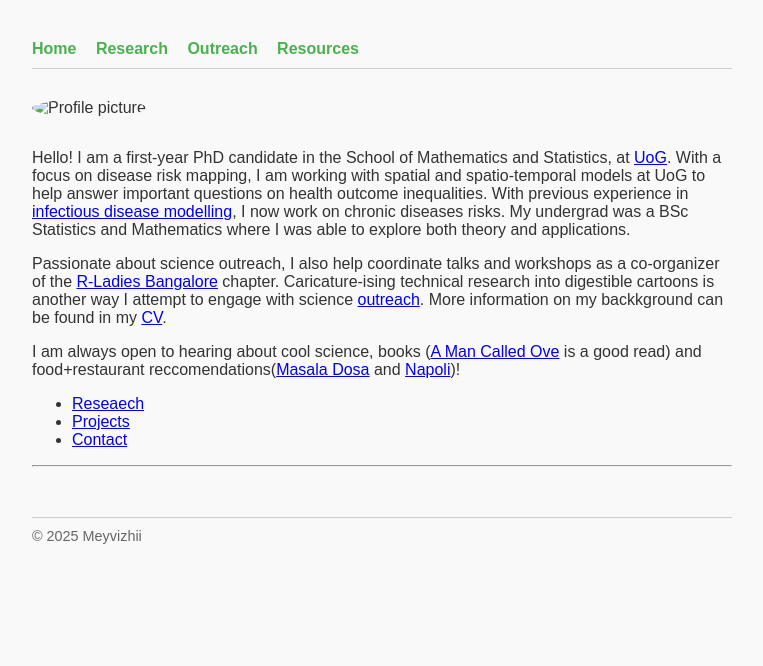
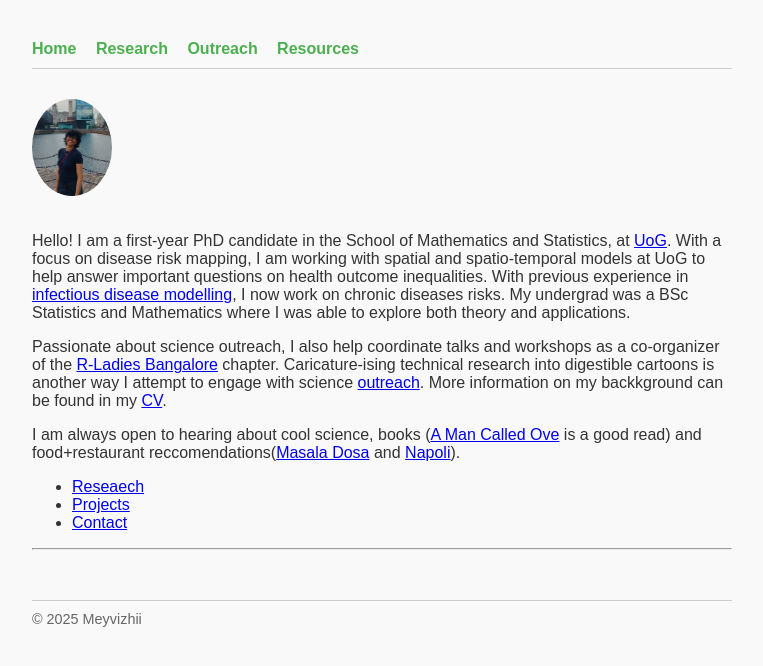
Before and after one commit to meyvizhii/website, a Jekyll site: the page built from index.md, in a window 1280 px wide. Shown: the top 666 px of the page, without its empty margins (258-1021 px from the left). Built offline with Jekyll 4.4.1, drawn with Linux system fonts in a browser that asks for light colours.

Commit message:
Update index.md

```diff
--- a/index.md
+++ b/index.md
@@ -3,14 +3,14 @@ layout: default
 title: Home
 ---
 
-<img src="/assets/mey.jpg" alt="Profile picture" width="80" style="border-radius: 50%; margin-bottom: 1rem;">
+<img src="/mey.jpg" alt="Profile picture" width="80" style="border-radius: 50%; margin-bottom: 1rem;">
 
 
 Hello! I am a first-year PhD candidate in the School of Mathematics and Statistics, at [UoG](https://www.gla.ac.uk/schools/mathematicsstatistics/). With a focus on disease risk mapping, I am working with spatial and spatio-temporal models at UoG to help answer important questions on health outcome inequalities. With previous experience in [infectious disease modelling](https://sites.google.com/math.iith.ac.in/sayanteejana/team-members), I now work on chronic diseases risks. My undergrad was a BSc Statistics and Mathematics where I was able to explore both theory and applications.
 
 Passionate about science outreach, I also help coordinate talks and workshops as a co-organizer of the [R-Ladies Bangalore](https://www.meetup.com/rladies-bangalore/?msockid=249ea3195d2e6f811d22b60a5c546e13) chapter. Caricature-ising technical research into digestible cartoons is another way I attempt to engage with science [outreach](\_pages\portfolio.html). More information on my backkground can be found in my [CV](\files\Meyvizhi_CV.pdf).
 
-I am always open to hearing about cool science, books ([A Man Called Ove](https://www.goodreads.com/book/show/18774964-a-man-called-ove) is a good read) and food+restaurant reccomendations([Masala Dosa](https://centraltiffinroom.com/) and [Napoli](https://www.santaluciaglasgow.com/))!
+I am always open to hearing about cool science, books ([A Man Called Ove](https://www.goodreads.com/book/show/18774964-a-man-called-ove) is a good read) and food+restaurant reccomendations([Masala Dosa](https://centraltiffinroom.com/) and [Napoli](https://www.santaluciaglasgow.com/)).
 
 - [Reseaech](/research)
 - [Projects](/outreach)
```
